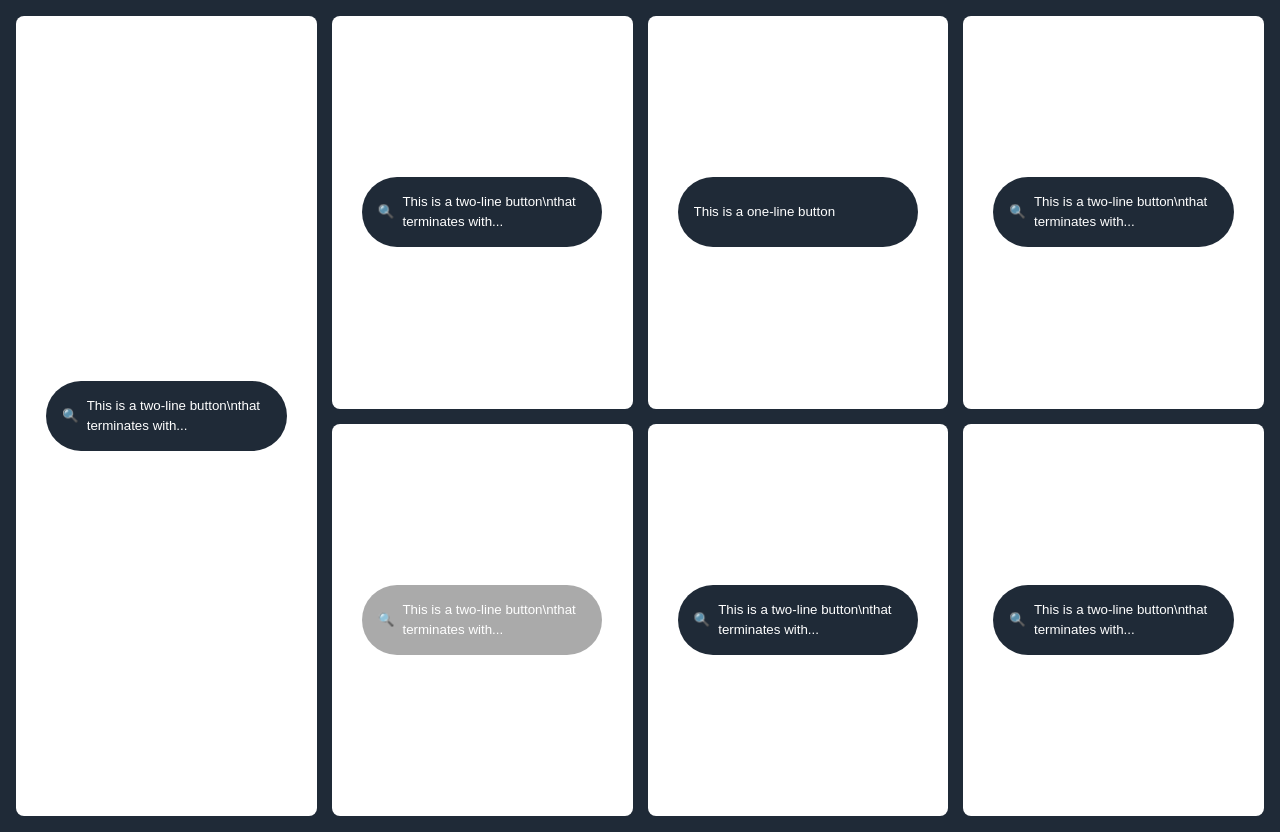
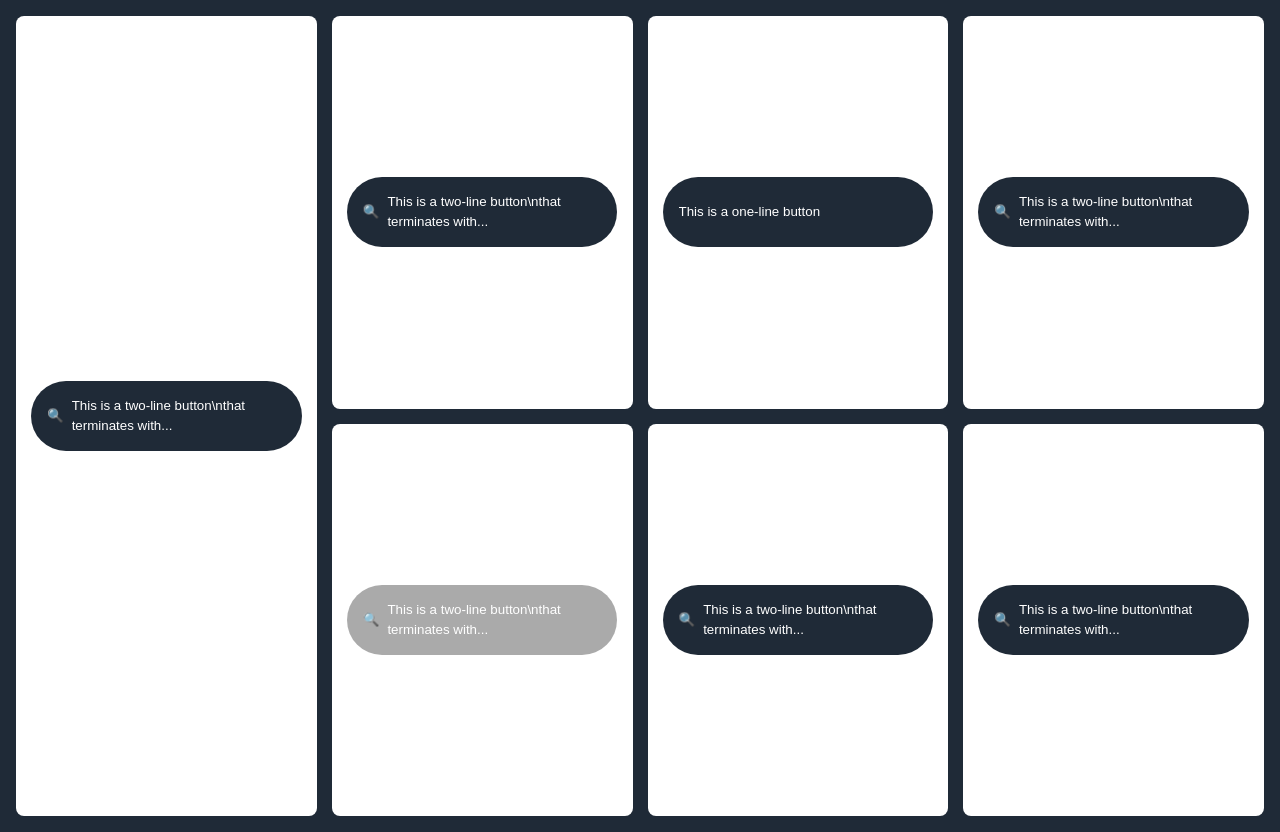
Before and after one commit to juandagonzalez/firm-facts, a React (Create React App) app: page / in a window 1280 px wide. Built offline with nearby package versions, Linux system fonts and the light colour scheme.

Commit message:
Border animation for cards

```diff
--- a/src/components/Button/Button.module.scss
+++ b/src/components/Button/Button.module.scss
@@ -3,7 +3,7 @@
   align-items: center;
   justify-content: center;
   gap: 8px;
-  width: 80%;
+  width: 90%;
   height: 70px;
   padding: 8px 16px;
   border-radius: 70px;
@@ -14,7 +14,7 @@
   text-align: left;
   background-color: #1f2a37;
   color: #ffffff;
-  transition: background-color 0.3s ease, box-shadow 0.3s ease, border 0.3s ease;
+  transition: all 0.3s ease;
 
   &.default {
     background-color: #1f2a37;
--- a/src/components/FirmFactCard/FirmFactCard.module.scss
+++ b/src/components/FirmFactCard/FirmFactCard.module.scss
@@ -4,7 +4,7 @@
   justify-content: center;
   text-align: center;
   border-radius: 8px;
-  transition: background-color 0.3s ease;
+  transition: all 0.3s ease;
 
   &.default {
     background-color: #ffffff;
```
